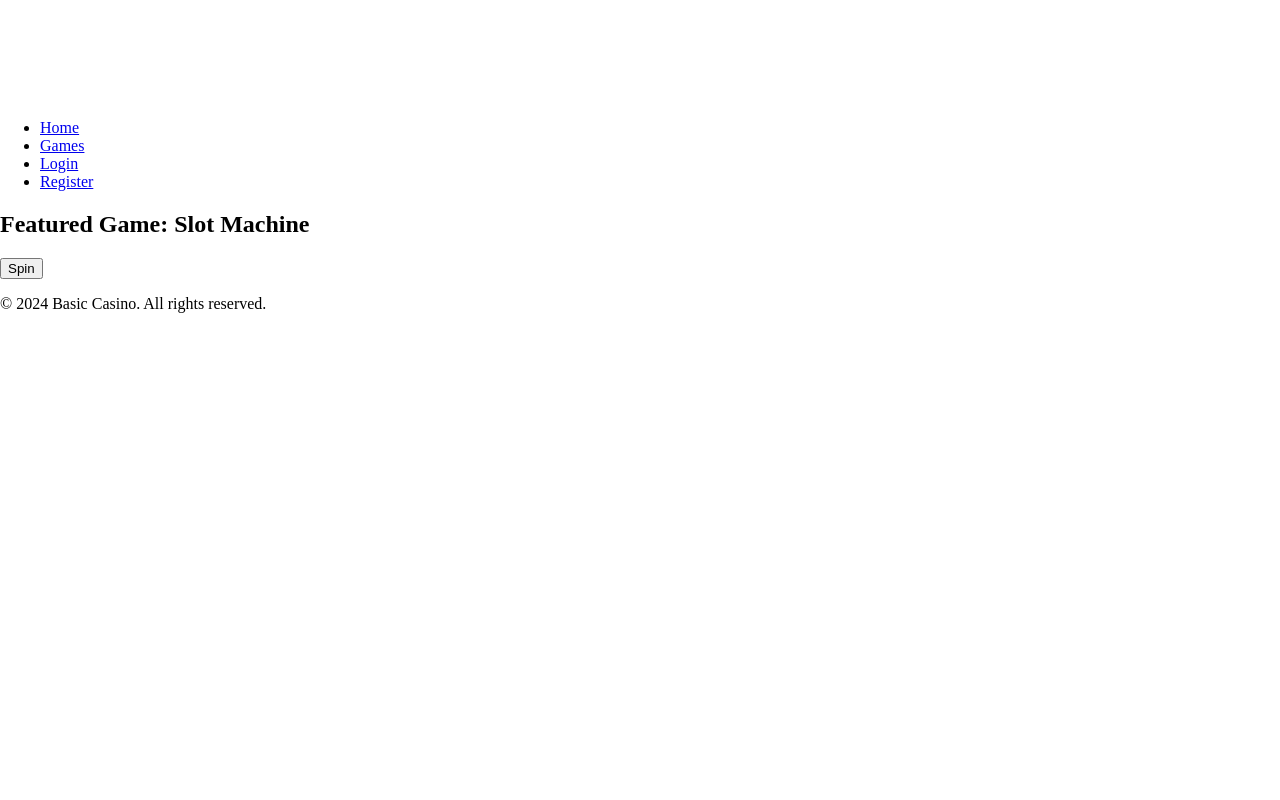
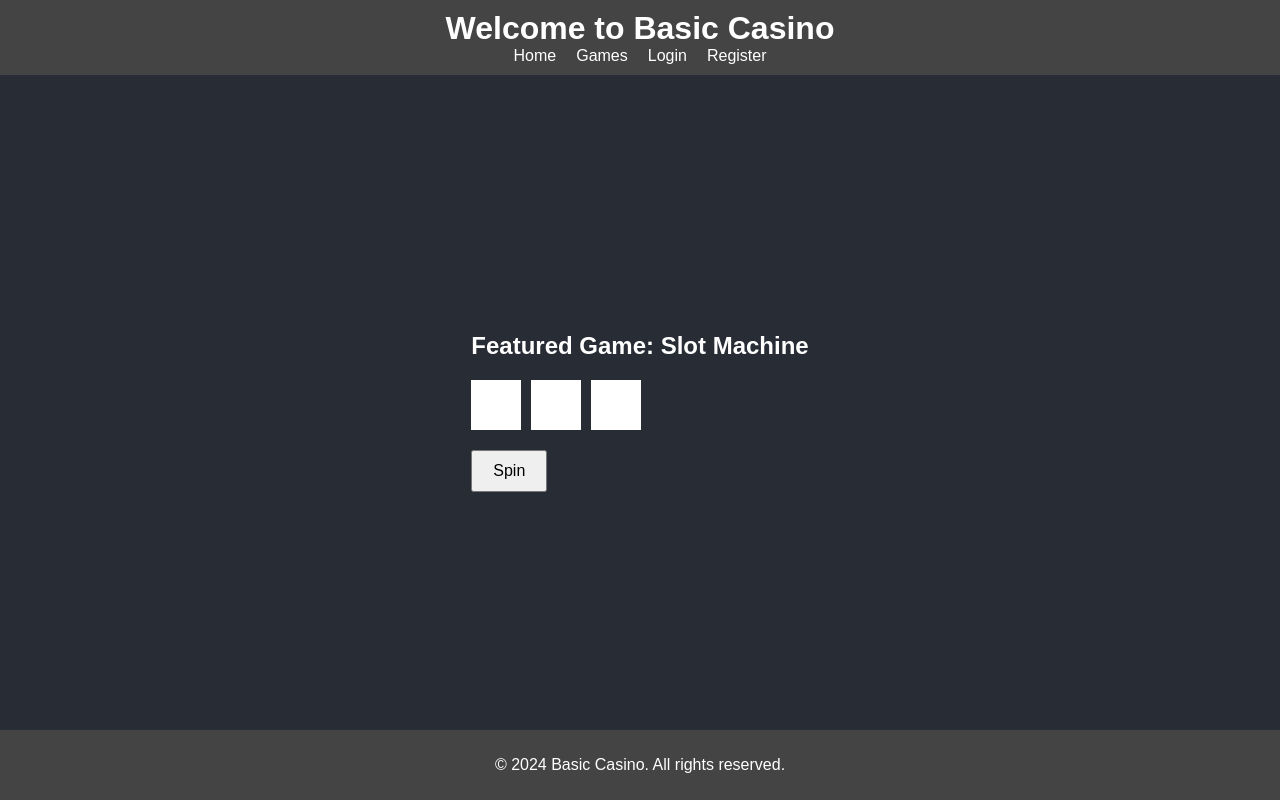
Before and after one commit to drakeeqn/st.co, a plain HTML site: page index.html in a window 1280 px wide. Drawn offline with Linux system fonts and the light colour scheme.

Commit message:
Update style.css

```diff
--- a/style.css
+++ b/style.css
@@ -1,22 +1,74 @@
-body {
+body, html {
     margin: 0;
-  overflow: hidden; /* Prevent scrollbars */
+    padding: 0;
+    width: 100%;
+    height: 100%;
+    font-family: Arial, sans-serif;
+    background-color: #282c34;
+    color: white;
+    display: flex;
+    flex-direction: column;
+    align-items: center;
 }
 
-.container {
-  position: absolute;
-  top: 0;
-  left: 0;
+header {
     width: 100%;
-  height: 100%;
-  background-color: #000;
+    background-color: #444;
+    padding: 10px 0;
+    text-align: center;
+}
+
+header h1 {
+    margin: 0;
+}
+
+nav ul {
+    list-style-type: none;
+    padding: 0;
+    margin: 0;
+    display: flex;
+    justify-content: center;
+    gap: 20px;
+}
+
+nav a {
+    color: white;
+    text-decoration: none;
+}
+
+main {
+    flex: 1;
     display: flex;
     justify-content: center;
     align-items: center;
+    flex-direction: column;
 }
 
-h1 {
-  color: #fff;
-  font-size: 3em;
+#slot-machine {
+    display: flex;
+    gap: 10px;
+    margin: 20px 0;
+}
+
+.reel {
+    width: 50px;
+    height: 50px;
+    background-color: white;
+    color: black;
+    display: flex;
+    justify-content: center;
+    align-items: center;
+    font-size: 1.5em;
+}
+
+#spin-button {
+    padding: 10px 20px;
+    font-size: 1em;
+}
+
+footer {
+    width: 100%;
+    background-color: #444;
     text-align: center;
+    padding: 10px 0;
 }
```
Lines whose indentation alone changed are shown as unchanged.
